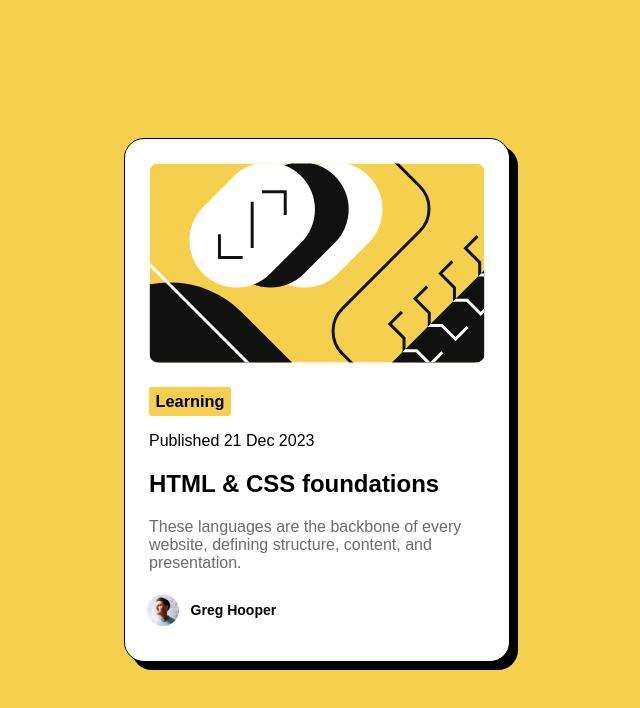
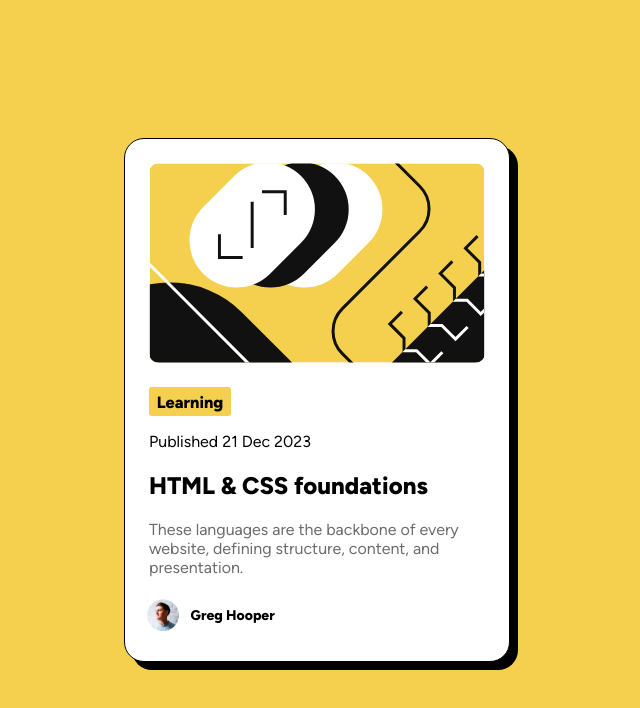
Before and after one commit to mikelarras/blog-post-preview-card, a plain HTML site: page index.html in a window 1280 px wide. Shown: the whole page, without its empty margins (323-963 px from the left). Drawn offline with Linux system fonts and the light colour scheme; the site is published under a folder, as on GitHub Pages, so addresses that start at the root find nothing.

Commit message:
fix font route

```diff
--- a/styles.css
+++ b/styles.css
@@ -7,7 +7,7 @@
 
 @font-face {
   font-family: 'FigTree';
-  src: url('/assets/fonts/Figtree-VariableFont_wght.ttf') format('truetype');
+  src: url('./assets/fonts/Figtree-VariableFont_wght.ttf') format('truetype');
   font-weight: 100 900;
   font-stretch: 75% 125%;
   font-style: normal;
```
